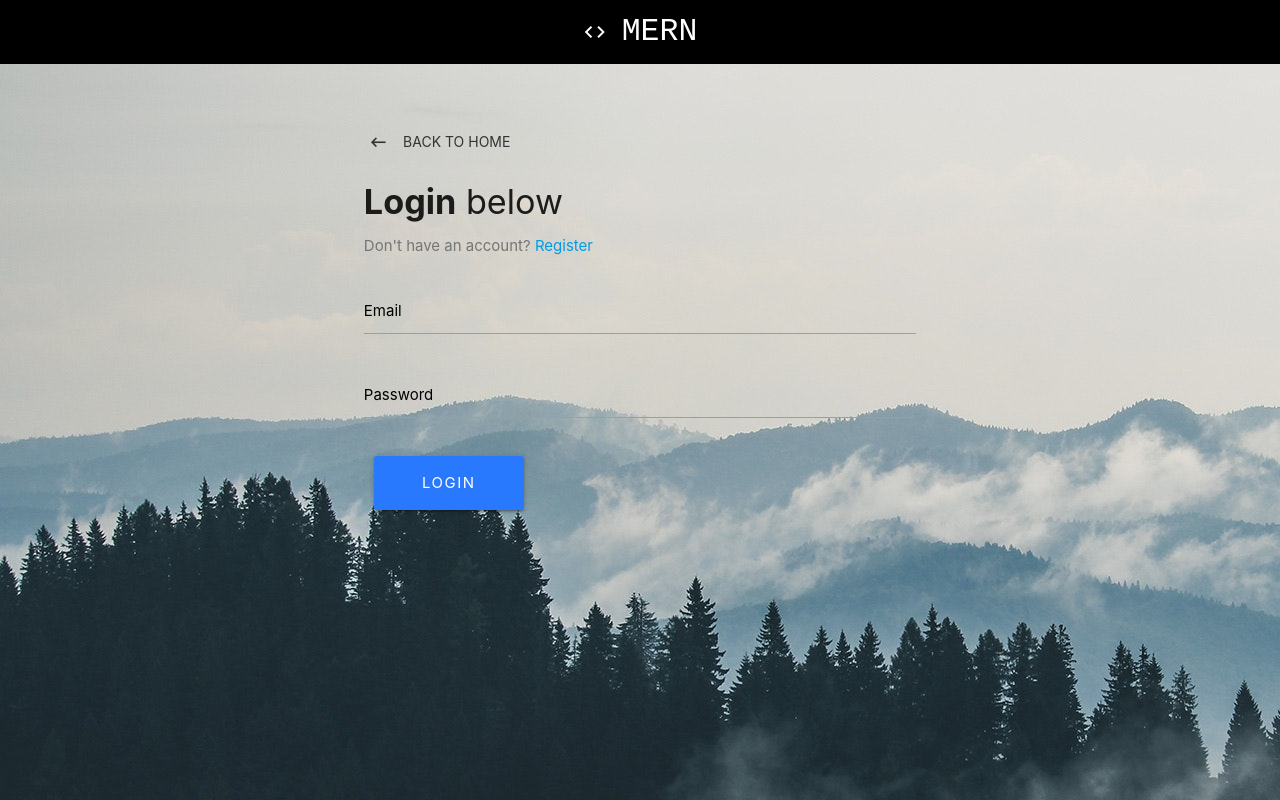
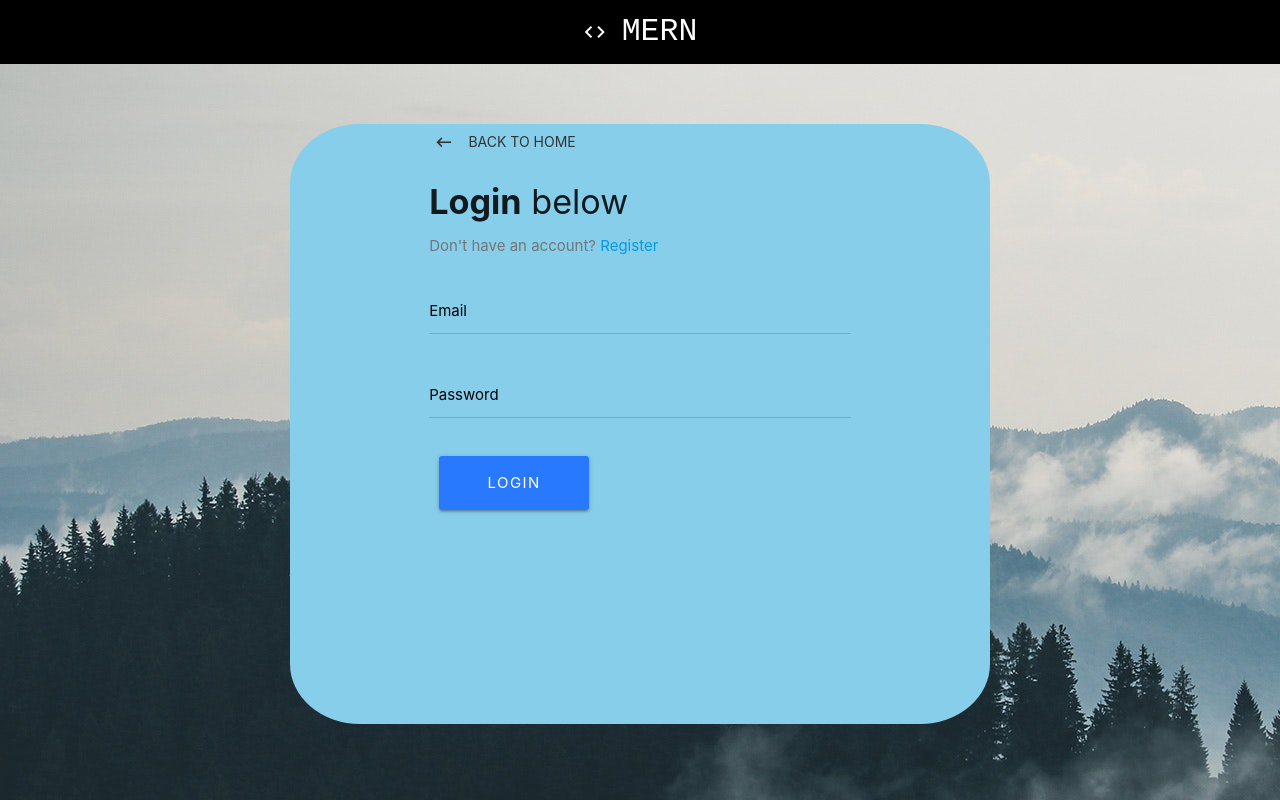
Before and after one commit to JoseBiescas/TrackingMadeEasy, a React (Create React App) app in the folder client/: page /login in a window 1280 px wide. Built offline with nearby package versions, Linux system fonts and the light colour scheme.

Commit message:
Minor changes to loader

```diff
--- /dev/null
+++ b/client/src/components/cards/CreateCard.css
@@ -0,0 +1,13 @@
+.container {
+    background-color: skyblue;
+    border-radius: 10%;
+    width: 700px;
+}
+
+.container .row {
+    margin-top: 4rem;
+}
+
+.container .row .col.s8.offset-s2 .col.s12{
+    padding-left: 11.250px;
+}
--- a/client/src/components/cards/CreateCard.js
+++ b/client/src/components/cards/CreateCard.js
@@ -3,6 +3,8 @@ import PropTypes from "prop-types";
 import { connect } from "react-redux";
 import { createCard } from "../../actions/cardAction";
 import { Link, withRouter } from "react-router-dom";
+
+import "./CreateCard.css";
 
 class CreateCard extends Component {
   constructor() {
@@ -60,13 +62,13 @@ class CreateCard extends Component {
     // const { errors } = this.state;
     return (
       <div className="container">
-        <div style={{ marginTop: "4rem" }} className="row">
+        <div className="row">
           <div className="col s8 offset-s2">
             <Link to="/dashboard" className="btn-flat waves-effect">
               <i className="material-icons left">keyboard_backspace</i>
               Back to Dashboard
             </Link>
-            <div className="col s12" style={{ paddingLeft: "11.250px" }}>
+            <div className="col s12">
               <h4>
                 <b>Create</b> Card
               </h4>
--- a/client/src/components/loader/Loader.css
+++ b/client/src/components/loader/Loader.css
@@ -5,6 +5,8 @@
     width: 120px;
     height: 120px;
     animation: spin 2s linear infinite;
+    display: block;
+    margin: auto;
   }
 
   @keyframes spin {
```
